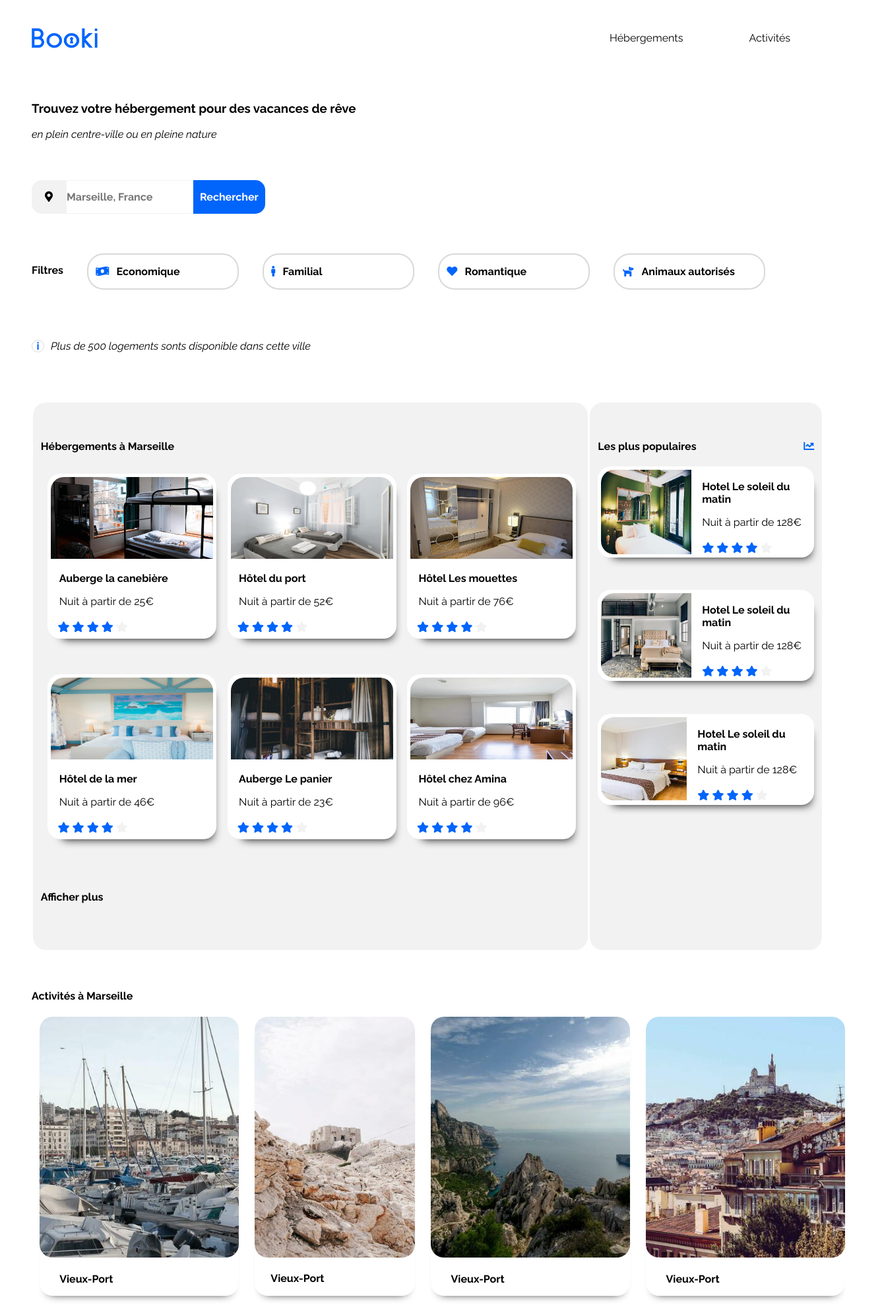
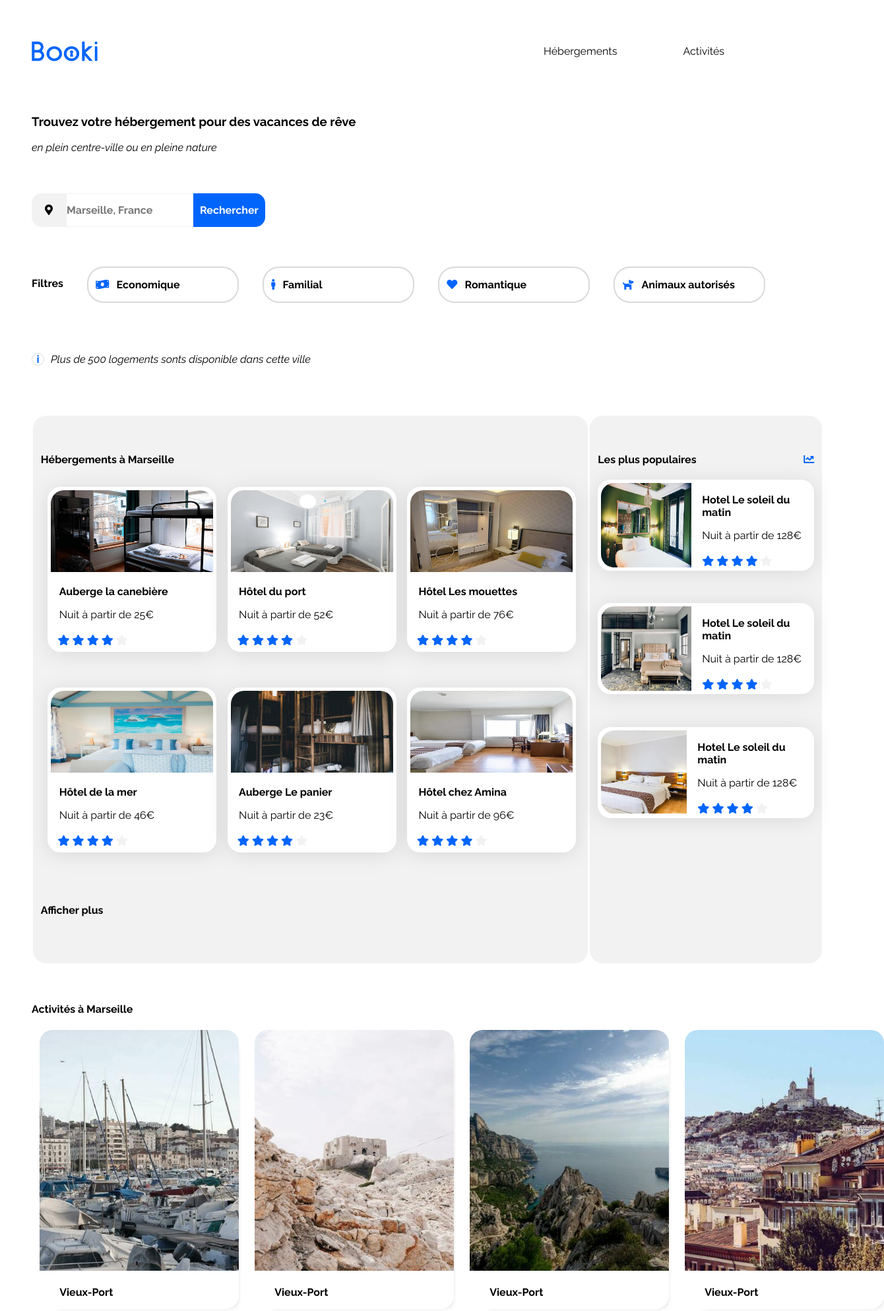
Before and after one commit to Gorrog87/OCProjects, a plain HTML site: page OCProject-01/index.html in a window 1280 px wide. Shown: the top 1987 px of the page at 66% size, 1340 px wide, since content can reach past the window. Drawn offline with Linux system fonts and the light colour scheme.

Commit message:
lighted a too strong drop shadow &  also fixed the top border display

```diff
--- a/OCProject-01/assets/styles.css
+++ b/OCProject-01/assets/styles.css
@@ -1,16 +1,21 @@
 /* All html tags are at the beggining */
 /* css classes are coming after */
 /* Id's are after the classes */
-/* at the end the media queries */
+/* and media queries at the end of the file */
 
 /* --------------------- HTML section ------------- */
+
 html {
   font-family: "Raleway";
+  margin: 2em 2em 0 3em;
 }
 
 body{
-  margin: 2em 2em 0 3em;
+  margin-left: auto;
+  margin-right: auto;
+  max-width: 1440px;
 }
+
 
 a {
   all: unset;
@@ -96,24 +101,31 @@ footer {
   display: flex;
   align-items: center;
   justify-content: space-between;
-  margin: 20px 50px 70px 0;
+  margin: 20px 150px 70px 0;
+  border-top: 1px solid #00000;
 }
 
 .booki-activities-nav {
   display: flex;
   justify-content: space-between;
   cursor: pointer;
+  gap: 100px;
 }
 
-.booki-activities-nav p:hover {
-  cursor: pointer;
-  border-top: solid 2px #0065fc;
-  color: #0065fc;
-  padding-top: 10px;
+.top-effect {
+  border-top: 1px solid #00000;
+}
+
+.top-effect:hover {
+  border-top: 1px solid blue;
 }
 
 .slogan-nav {
   margin: 0 0 5% 0;
+}
+
+.afficher-plus {
+  width: fit-content;
 }
 
 .map-marker {
@@ -202,7 +214,8 @@ footer {
   margin: 1%;
   width: 246px;
   height: 240px;
-  box-shadow: 8px 14px 14px -14px #000000;
+  /* box-shadow: 8px 14px 14px -14px #000000; */
+  filter: drop-shadow(0px 3px 15px rgba(0, 0, 0, 0.1));
 }
 
 .renting-row {
@@ -234,7 +247,8 @@ footer {
   background: white;
   border-radius: 20px;
   margin-bottom: 15%;
-  box-shadow: 8px 14px 14px -14px #000000;
+  /* box-shadow: 8px 14px 14px -14px #000000; */
+  filter: drop-shadow(0px 3px 15px rgba(0, 0, 0, 0.1));
 }
 
 .popular-card-details {
@@ -256,16 +270,16 @@ footer {
 }
 
 .activity-card{
-  box-shadow: 0px 10px 14px -13px #000000;
+  box-shadow: 10px 10px 12px -19px #000000;
   border-radius: 20px;
   margin: 0 1% 1% 1%;
-
 }
 
 .activity-card img{
+  min-width: 302px;
   max-width: 302px;
   height: 365px;
-  border-radius: 20px;
+  border-radius: 20px 20px 0 0;
   margin-bottom: 1%;
   object-fit: cover;
 }
@@ -274,20 +288,29 @@ footer {
   margin-left: 10%;
 }
 
+.spacing-footer {
+  margin-left: 15em;
+}
 /*  ----------  ID section  ----------------------- */
 
 #booki-logo {
   height: 30px;
   width: 100px;
 }
-
-#hébergement {
+/*
+#top-effect {
   margin-right: 100px;
 }
 
+#top-effect:hover {
+  margin-right: 100px;
+  margin-top: 1px solid #0165fb;
+} */
+
+
 #familial-btn {
   height: 22px;
-  width: 13, 44px;
+  width: 13,44px;
 }
 
 #febrian-img{
@@ -295,8 +318,13 @@ footer {
 }
 /* ----------------Media Queries ------------------ */
 
+
+@media only screen and(max-width: 1024px){
+
+}
+
 /* Media query for tablets */
-@media only screen and (min-width: 768px) and (max-width: 992px) {
+@media only screen and (min-width: 768px) and (max-width: 1024px) {
 
 }
 
--- a/OCProject-01/index.html
+++ b/OCProject-01/index.html
@@ -1,5 +1,5 @@
 <!DOCTYPE html>
-<html lang="en">
+<html lang="fr">
   <head>
     <meta charset="UTF-8" />
     <meta http-equiv="X-UA-Compatible" content="IE=edge" />
@@ -29,11 +29,15 @@
             id="booki-logo"
           />
           <div class="booki-activities-nav">
-            <!-- here there is an hover issue. it changes the margin behaviour-->
-            <a href="#"><p id="hébergement">Hébergements</p></a>
+            <div class="top-effect">
+              <a href="#"><p>Hébergements</p></a>
+            </div>
+            <div class="top-effect">
               <a href="#"><p>Activités</p></a>
             </div>
           </div>
+        </div>
+      </nav>
       <div class="slogan-nav">
         <h3 class="bold">
           Trouvez votre hébergement pour des vacances de rêve
@@ -66,7 +70,6 @@
           <p>Animaux autorisés</p>
         </div>
       </div>
-      </nav>
       <div class="filter-info">
         <span class="info-logo">i</span>
         <p class="italic">
@@ -184,7 +187,7 @@
               </div>
             </a>
           </div>
-          <div style="width:fit-content;">
+          <div class="afficher-plus">
             <a href="#"><p class="bold" id="display-more">Afficher plus</p></a>
           </div>
         </div>
@@ -296,12 +299,12 @@
         <p>Conditions générales</p>
         <p>Données de confidentialité</p>
       </div>
-      <div style="margin-left:15em;">
+      <div class="spacing-footer">
         <p class="bold">Nos hébergements</p>
         <p>Charte qualité</p>
         <p>Proposer votre hôtel</p>
       </div>
-      <div style="margin-left:15em;">
+      <div class="spacing-footer">
         <p class="bold">Assistance</p>
         <p>Centre d'aide</p>
         <p>Nous contacter</p>
```
Lines whose indentation alone changed are shown as unchanged.
